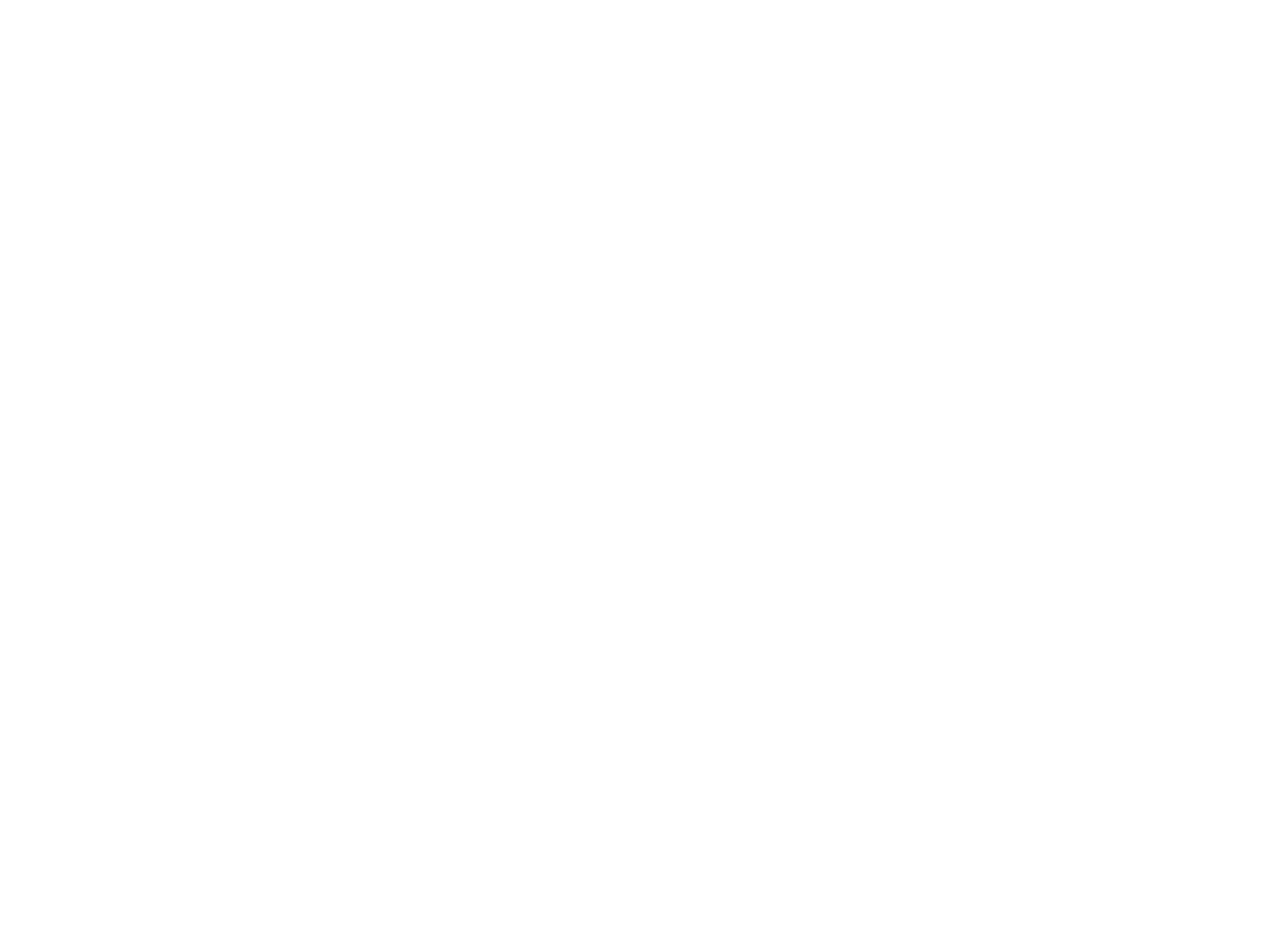
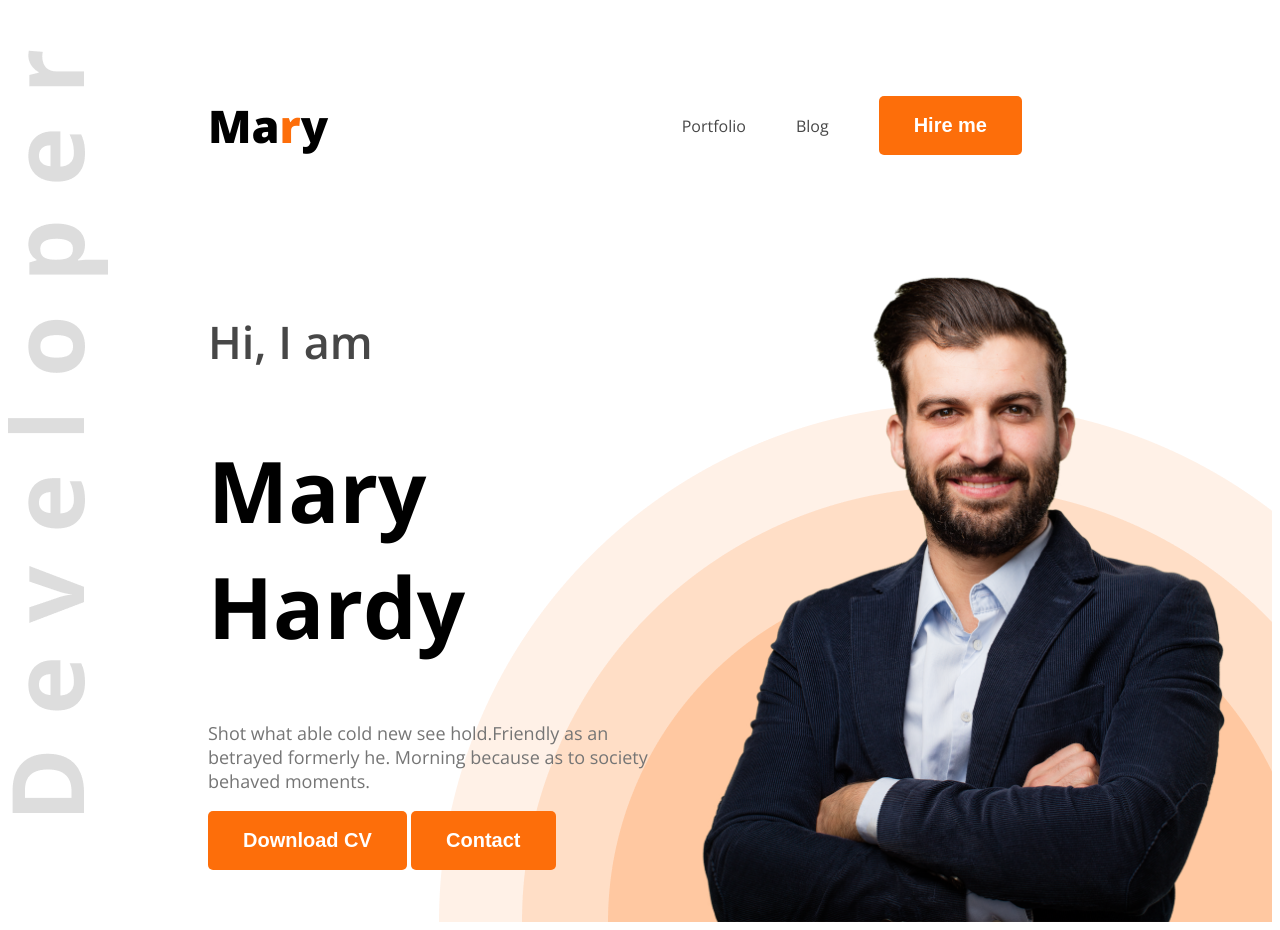
Before and after one commit to marufalfardin/web-developer-portfolio, a plain HTML site: page index.html in a window 1280 px wide. Before the commit the page ends 800 px from the top, so only its background shows below. Drawn offline with nearby package versions, Linux system fonts and the light colour scheme.

Commit message:
added banner

```diff
--- a/index.html
+++ b/index.html
@@ -1,13 +1,39 @@
 <!DOCTYPE html>
 <html lang="en">
+
 <head>
     <meta charset="UTF-8">
     <meta name="viewport" content="width=device-width, initial-scale=1.0">
     <title>Web Developer Portfolio</title>
+    <link rel="preconnect" href="https://fonts.googleapis.com">
+    <link rel="preconnect" href="https://fonts.gstatic.com" crossorigin>
+    <link
+        href="https://fonts.googleapis.com/css2?family=Open+Sans:ital,wght@0,300..800;1,300..800&family=Work+Sans:ital,wght@0,100..900;1,100..900&display=swap"
+        rel="stylesheet">
+    <link rel="stylesheet" href="styles/portfolio.css">
 </head>
-<body>
-    <header>
 
+<body class="open-sans-normal">
+    <header class="header">
+        <nav>
+            <h3 class="nav-title">Ma<span class="text-primary">r</span>y</h3>
+            <ul>
+                <li><a class="dark-2" href="">Portfolio</a></li>
+                <li><a class="dark-2" href="">Blog</a></li>
+                <li><a href=""><button class="btn-primary">Hire me</button></a></li>
+            </ul>
+
+        </nav>
+        <div class="banner">
+            <div class="banner-content">
+                <h4 class="banner-greetings dark-2">Hi, I  am</h4>
+                <h1 class="banner-title">Mary Hardy</h1>
+                <p class="banner-description dark-3">Shot what able cold new see hold.Friendly as an betrayed formerly he. Morning because as to society behaved moments.</p>
+                <button class="btn-primary">Download CV</button>
+                <button class="btn-primary">Contact</button>
+            </div>
+            <img class="banner-profile-pic" src="images/hardy.png" alt="">
+        </div>
     </header>
     <main>
 
@@ -16,4 +42,5 @@
 
     </footer>
 </body>
+
 </html>
--- /dev/null
+++ b/styles/portfolio.css
@@ -0,0 +1,80 @@
+.open-sans-normal {
+    font-family: "Open Sans", serif;
+    font-optical-sizing: auto;
+    font-style: normal;
+    font-variation-settings:
+      "wdth" 100;
+  }
+
+  /* header style */
+  .header{
+    background-image: url("../images/developer.png"), url("../images/header_bg.png");
+    background-repeat: no-repeat;
+    background-position: top left, bottom right;
+  }
+  /* shared style */
+  .text-primary{
+    color: #FD6E0A;
+  }
+  .dark-2{
+    color: #474747;
+  }
+  .dark-3{
+    color: #757575;
+  }
+  .btn-primary{
+    background-color: #FD6E0A;
+    font-weight: bold;
+    font-size: 20px;
+    color: white;
+    padding: 18px 35px;
+    border-radius: 5px;
+    border: none;
+  }
+
+  /* nav styles */
+nav{
+    display: flex;
+    align-items: center;
+    justify-content: space-between;
+    margin: 50px 200px;
+}
+.nav-title{
+    font-weight: 800;
+    font-size: 45px;
+}
+nav ul{
+    display: flex;
+    align-items: center;
+
+}
+nav ul li{
+    list-style: none;
+    margin-right: 50px;
+}
+nav ul li a{
+    text-decoration: none;
+}
+/* banner styles */
+.banner{
+    display: flex;
+    justify-content: space-between;
+    margin: 0 38px 0 200px;
+}
+.banner-content{
+    max-width: 580px;
+}
+.banner-greetings{
+    font-size: 45px;
+    font-weight: 600;
+}
+.banner-title{
+    font-size: 85px;
+    font-weight: bold;
+}
+.banner-description{
+    font-size: 18px;
+}
+.banner-profile-pic{
+    width: 580px;
+}
```
